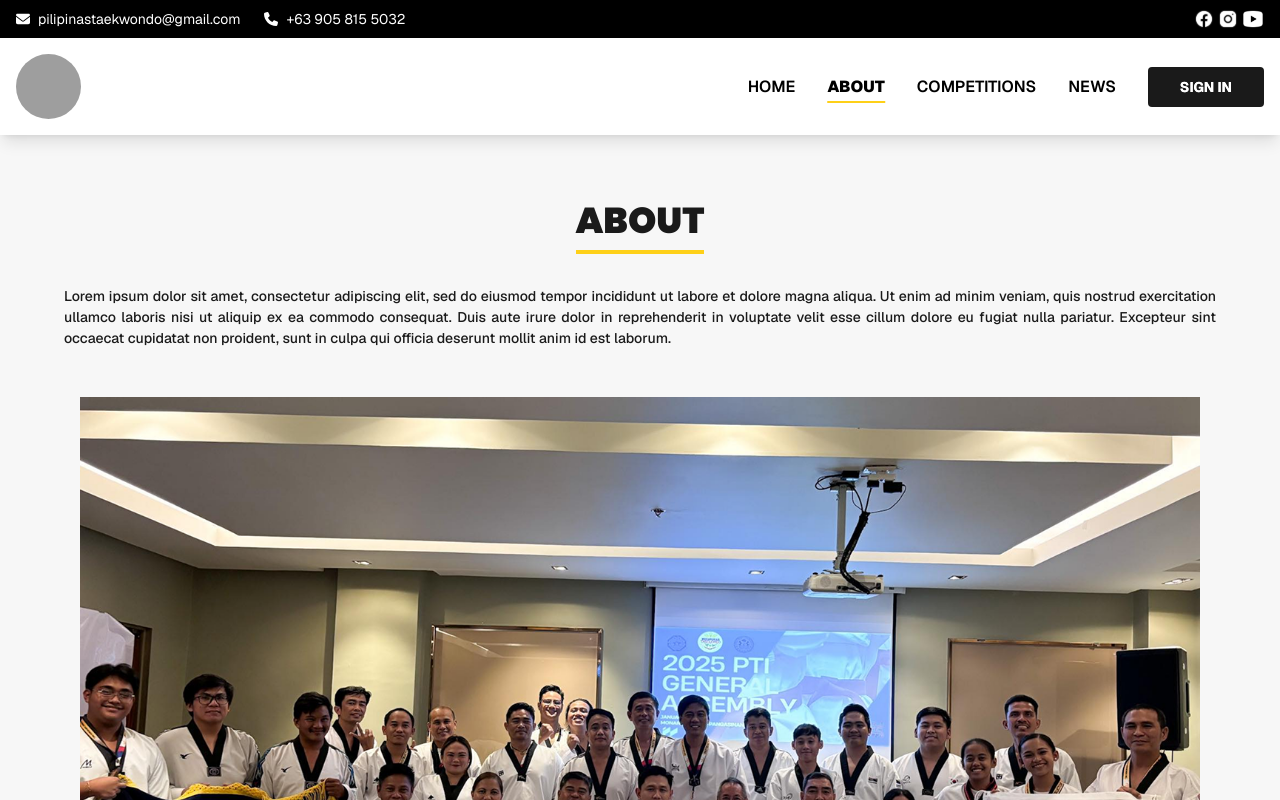
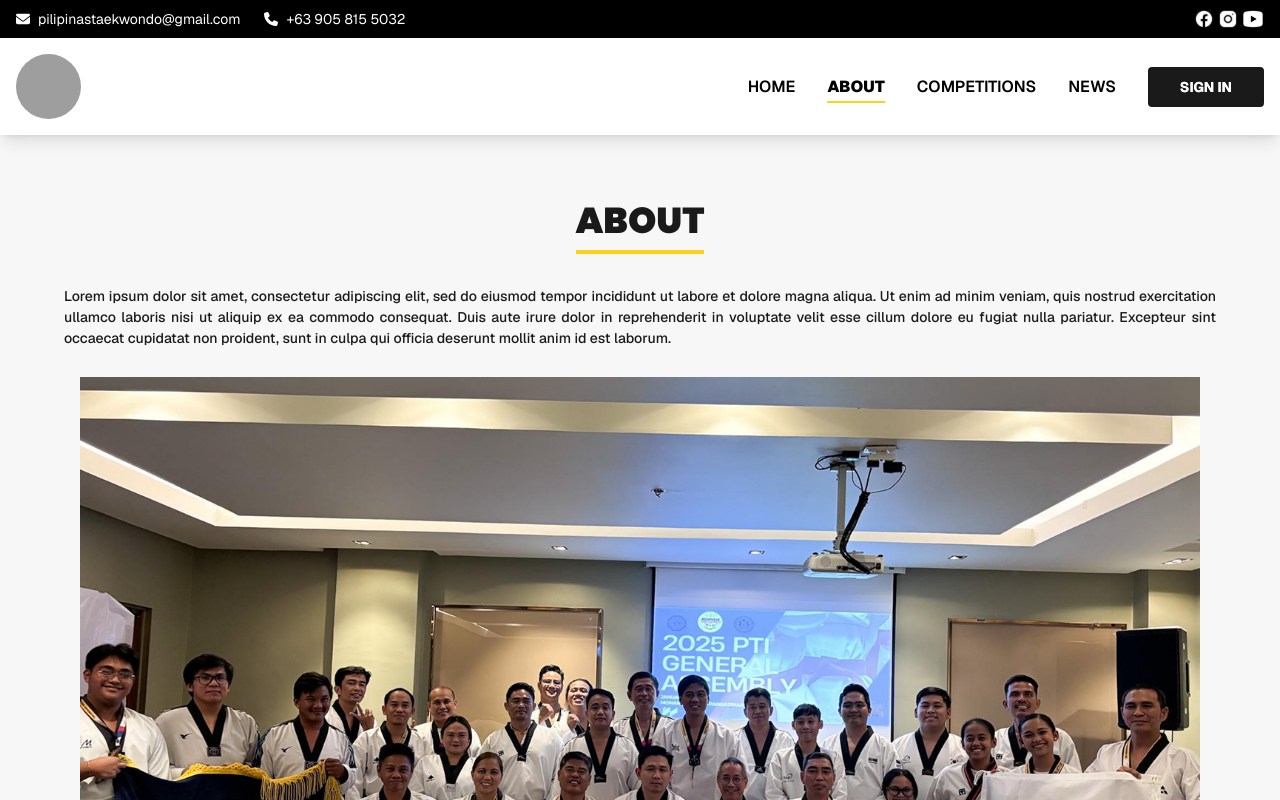
Before and after one commit to rvcarcueva2/pti-web, a Next.js app in the folder web/: page /about in a window 1280 px wide. Shown: the top 800 px of the page. Built offline with nearby package versions, Linux system fonts and the light colour scheme; grey boxes are pictures that could not be loaded.

Commit message:
modified about page

```diff
--- a/web/app/about/page.tsx
+++ b/web/app/about/page.tsx
@@ -23,7 +23,7 @@ export default function About() {
         </p>
       </section>
 
-      <section className="px-4 sm:px-20 mt-[-18px] mb-[-20px] md:mt-2">
+      <section className="px-4 sm:px-20 mt-[-18px] mb-[-20px] md:-mt-3">
         <Image
           src="/images/PTI.png"
           alt="PTI Group"
```
